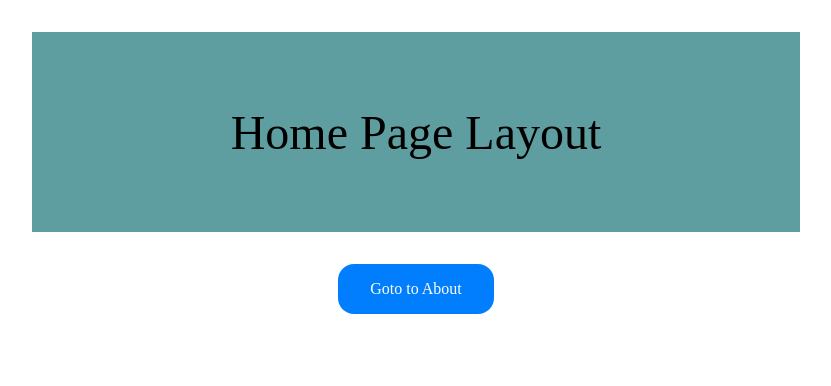
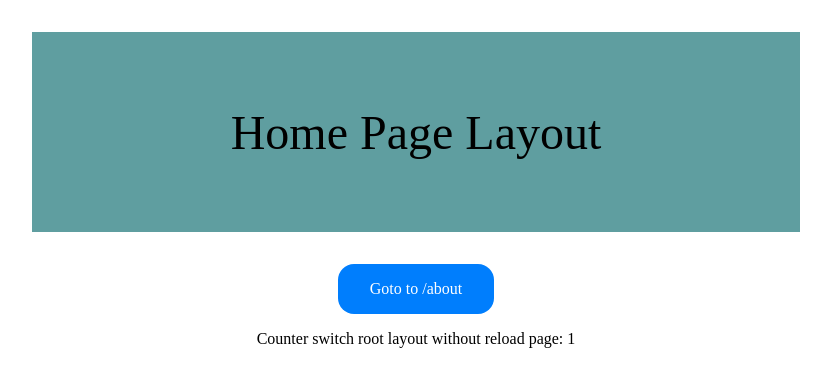
Before and after one commit to denisso/next13-app-exp, a Next.js app: page / in a window 1280 px wide. Shown: the top 386 px of the page, without its empty margins (224-1055 px from the left). Built offline with nearby package versions, Linux system fonts and the light colour scheme.

Commit message:
update case

```diff
--- a/app/(home)/page.tsx
+++ b/app/(home)/page.tsx
@@ -1,12 +1,7 @@
-import styles from "../page.module.scss";
-import Link from "next/link";
+import Page from "@/components/Page";
 
 export default function Home() {
   return (
-    <main className={styles.main}>
-      <Link href="/about" className={styles.link} legacyBehavior>
-        <a className={styles.button}>Goto to About</a>
-      </Link>
-    </main>
+    <Page href="/about"/>
   );
 }
--- a/app/page.module.scss
+++ b/components/Page.module.scss
@@ -2,7 +2,10 @@
   display: flex;
   width: 60%;
   margin: 0 auto;
+  flex-direction: column;
+  align-items: center;
   justify-content: center;
+  gap: 1rem;
   .button {
     color: white;
     text-decoration: none;
--- /dev/null
+++ b/components/Page.tsx
@@ -0,0 +1,29 @@
+"use client";
+import React from "react";
+import styles from "./Page.module.scss";
+import Link from "next/link";
+import { counter } from "@/store/store";
+
+export default function Page({ href }: { href: string }) {
+  const [value, setValue] = React.useState(counter.value);
+  const ref = React.useRef(true);
+  React.useEffect(() => {
+    if (ref.current) {
+      ref.current = false;
+      counter.value += 1;
+      setValue(counter.value);
+    }
+  }, []);
+  return (
+    <main className={styles.main}>
+      <div>
+        <Link href={href} className={styles.link} legacyBehavior>
+          <a className={styles.button}>Goto to {href}</a>
+        </Link>
+      </div>
+      <div>
+        Counter switch root layout without reload page: {value}
+      </div>
+    </main>
+  );
+}
--- /dev/null
+++ b/store/store.tsx
@@ -0,0 +1 @@
+export let counter ={value: 0};
```
Also changed, not shown: app/(about)/about/page.tsx (+2 -9 lines).
